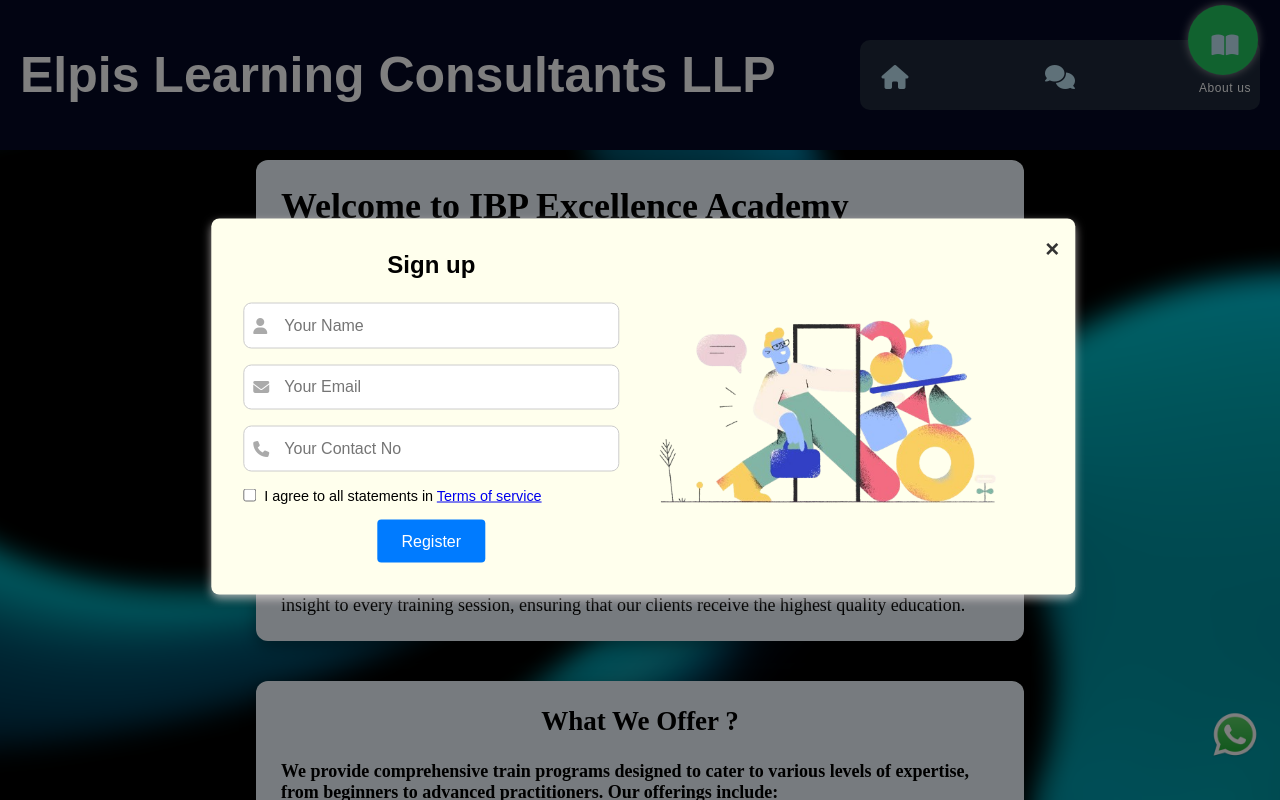
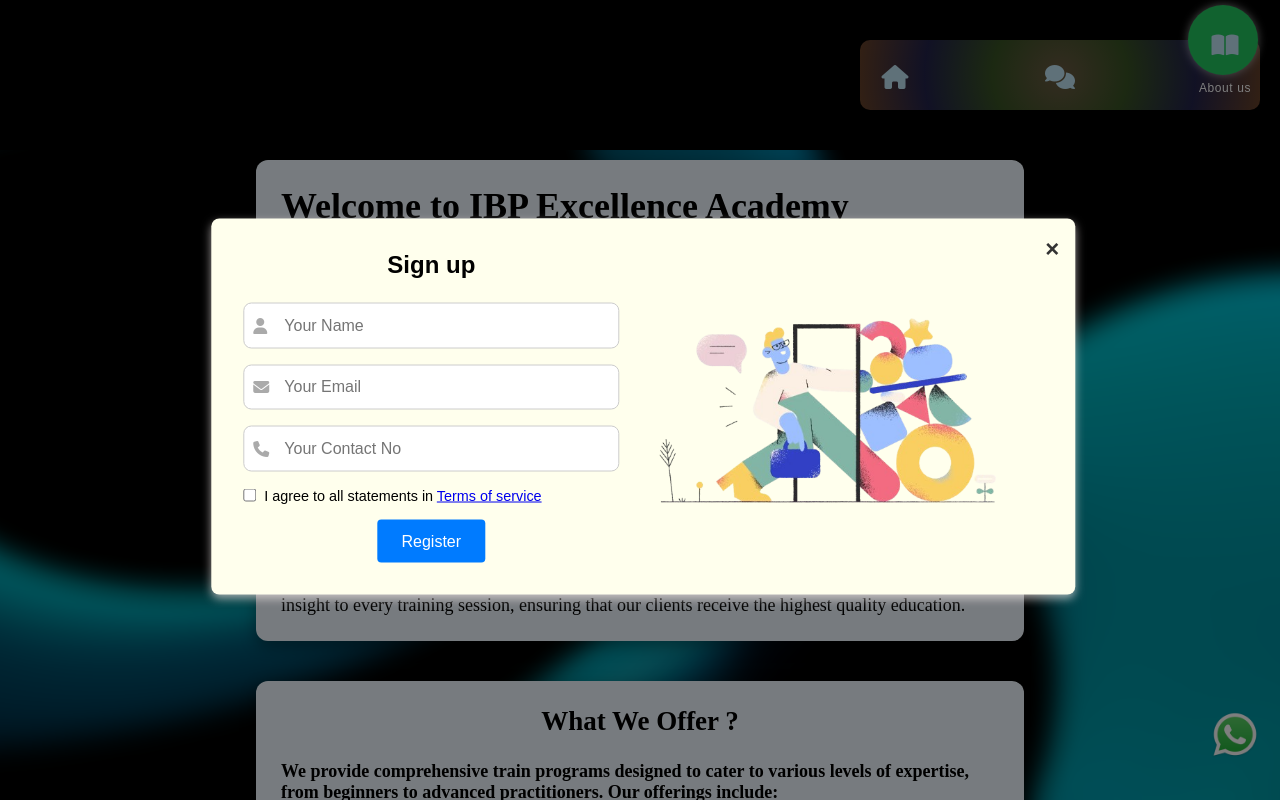
Before and after one commit to el983/demo1, a React (Create React App) app: page /about in a window 1280 px wide. Shown: the top 800 px of the page. Built offline with nearby package versions, Linux system fonts and the light colour scheme.

Commit message:
Update Navbar.css

```diff
--- a/src/components/Navbar.css
+++ b/src/components/Navbar.css
@@ -6,15 +6,58 @@
     width: 100%;
     height: 150px;
     padding: 0 20px;
-    background-color: #050925;
+    background-color: rgb(0, 0, 0);
     z-index: 90;
   }
 
-  .logo {
-    font-size: 50px;
-    color: #fff;
+  .neon-wrapper {
+    position: relative;
+    display: inline-flex;
+    background-color: #000000;
+    filter: brightness(200%);
+    overflow: hidden;
+  }
+
+  .neon-text {
+    font-size: 4.4rem;
     font-weight: bold;
-    text-align: left;
+    color: rgb(255, 255, 255); /* Base neon color */
+  }
+
+  .neon-text::before{
+    content: 'Elpis Learning Consultants LLP';
+    position: absolute;
+    mix-blend-mode: difference;
+    filter: blur(3px);
+  }
+
+  .gradient {
+    position: absolute;
+    width: 100%;
+    height: 100%;
+    background: linear-gradient(114.57deg, rgba(6, 227, 250, 1) 4.9%, rgb(229, 64, 218) 97.84%);
+    mix-blend-mode: multiply;
+  }
+
+  .dodge {
+    position: absolute;
+    top: -20%;
+    left: -20%;
+    right: 0;
+    bottom: 0;
+    background: radial-gradient(circle, rgba(255, 255, 255, 0.505), rgb(0, 0, 0) 35%) center / 10% 25%;
+    mix-blend-mode: color-dodge;
+    filter:blur(2px);
+    animation: dodge-area 6s linear infinite;
+  }
+
+  @keyframes dodge-area {
+    0% {
+      transform: translate(-10%, -10%);
+    }
+    100% {
+      transform: translate(20%, 20%);
+    }
   }
 
   .navigation {
@@ -24,7 +67,7 @@
     transform: translateY(0); /* Remove vertical centering */
     width: 400px; /* Adjust width for better visibility */
     height: 70px;
-    background: #1e293b; /* Dark gray */
+    background: radial-gradient(circle, #695842, #385224, rgb(35, 35, 74), rgb(102, 65, 40));
     display: flex;
     justify-content: center;
     border-radius: 10px;
```
